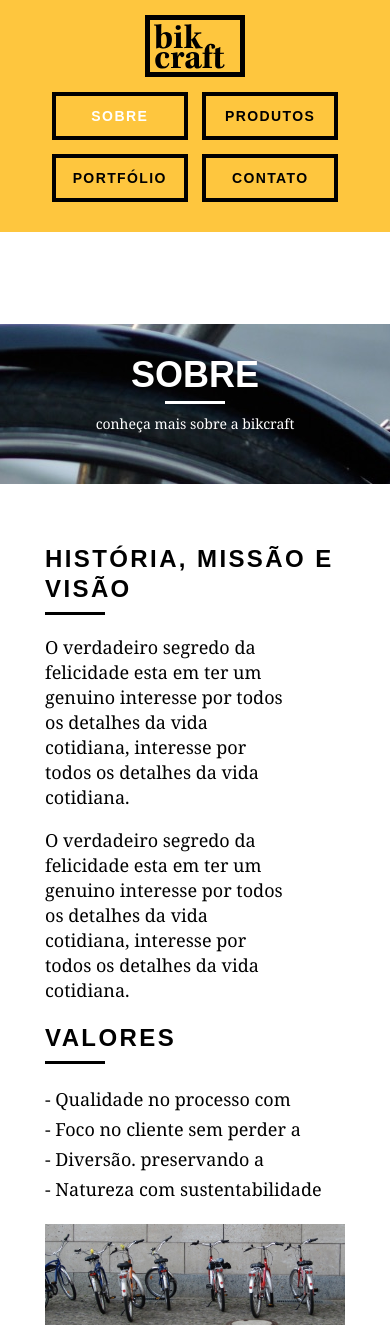
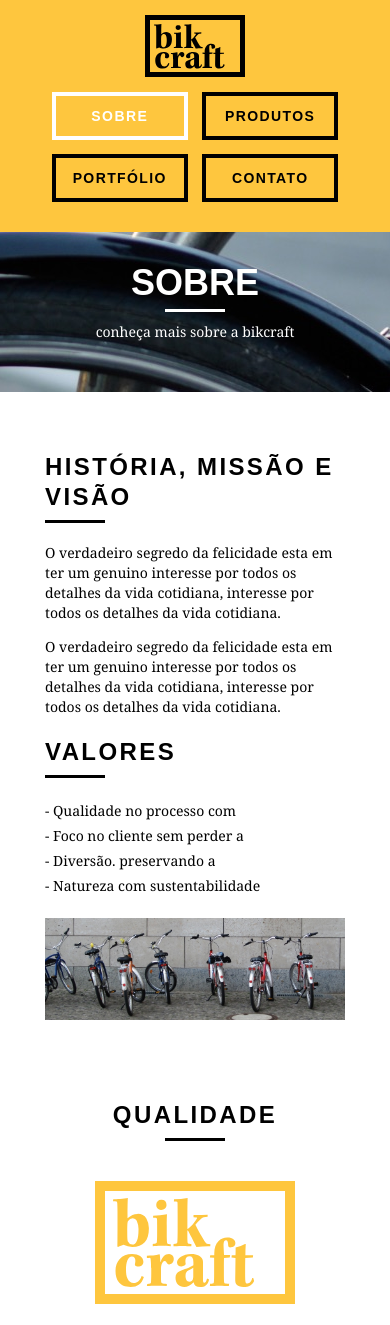
Before and after one commit to MurilloMelgaco/bikcraft, a PHP site: page /sobre.html in a window 390 px wide. Shown: the top 1325 px of the page. Run offline with PHP 8.4, Linux system fonts and the light colour scheme.

Commit message:
sobre responsivo

```diff
--- a/css/responsivo.css
+++ b/css/responsivo.css
@@ -57,6 +57,10 @@
 	border-color: #fff;
 }
 
+.header_menu ul li a.menu_ativo {
+	border-color: #fff;
+}
+
 /*Introdução*/
 
 .introducao h1 {
@@ -70,6 +74,12 @@
 	background-size: cover;
 }
 
+/*Introdução Interna*/
+
+.introducao-interna {
+	margin-top: 0px;
+}
+
 /*Call*/
 
 .call {
@@ -81,4 +91,17 @@
 	display: none;
 }
 
+/*Sobre*/
+
+.missao_sobre p {
+	font-size: 14px;
+	line-height: 20px;
+	padding-right: 0px;
 }
+
+.missao_sobre ul li {
+	font-size: 14px;
+	line-height: 25px;
+}
+
+}
```
